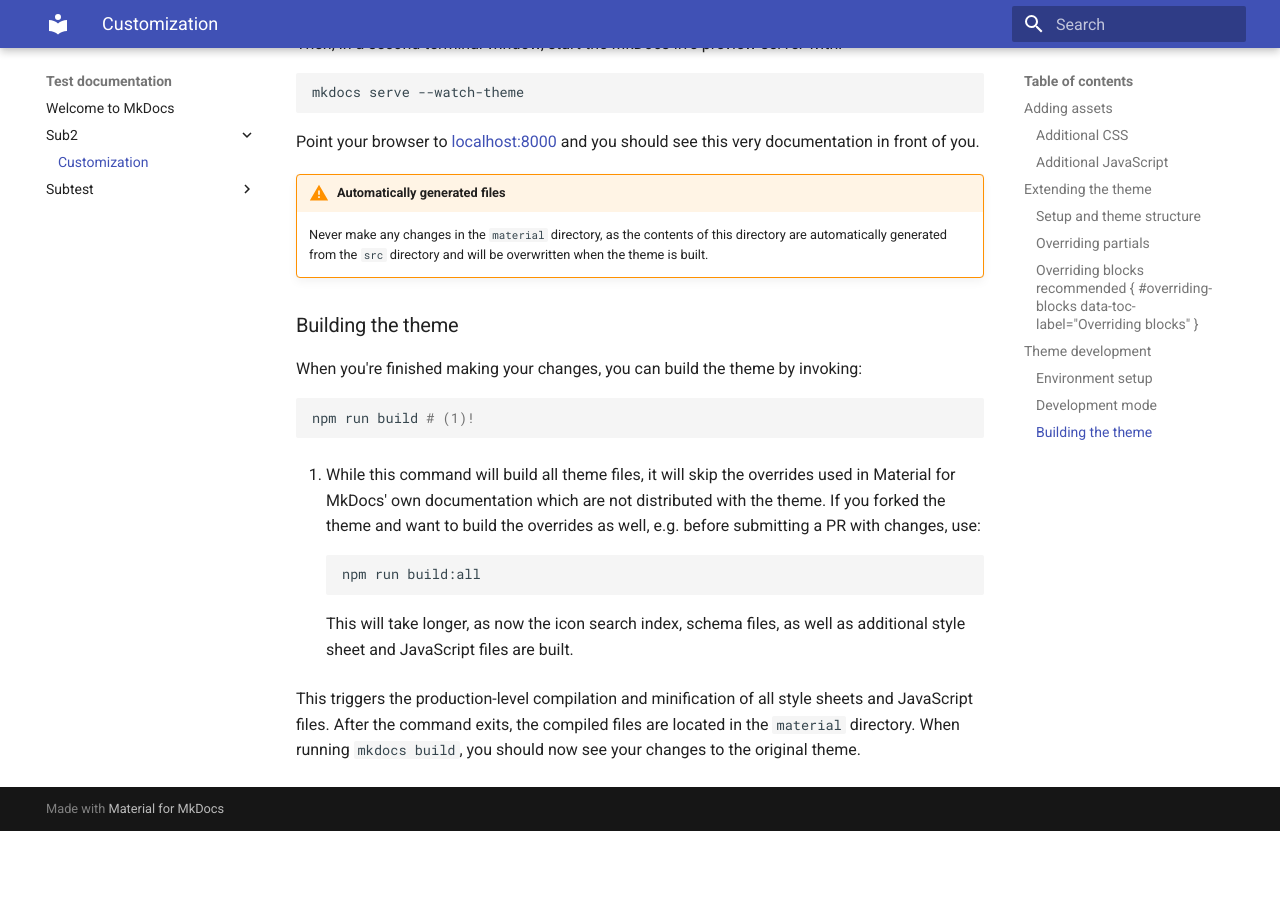
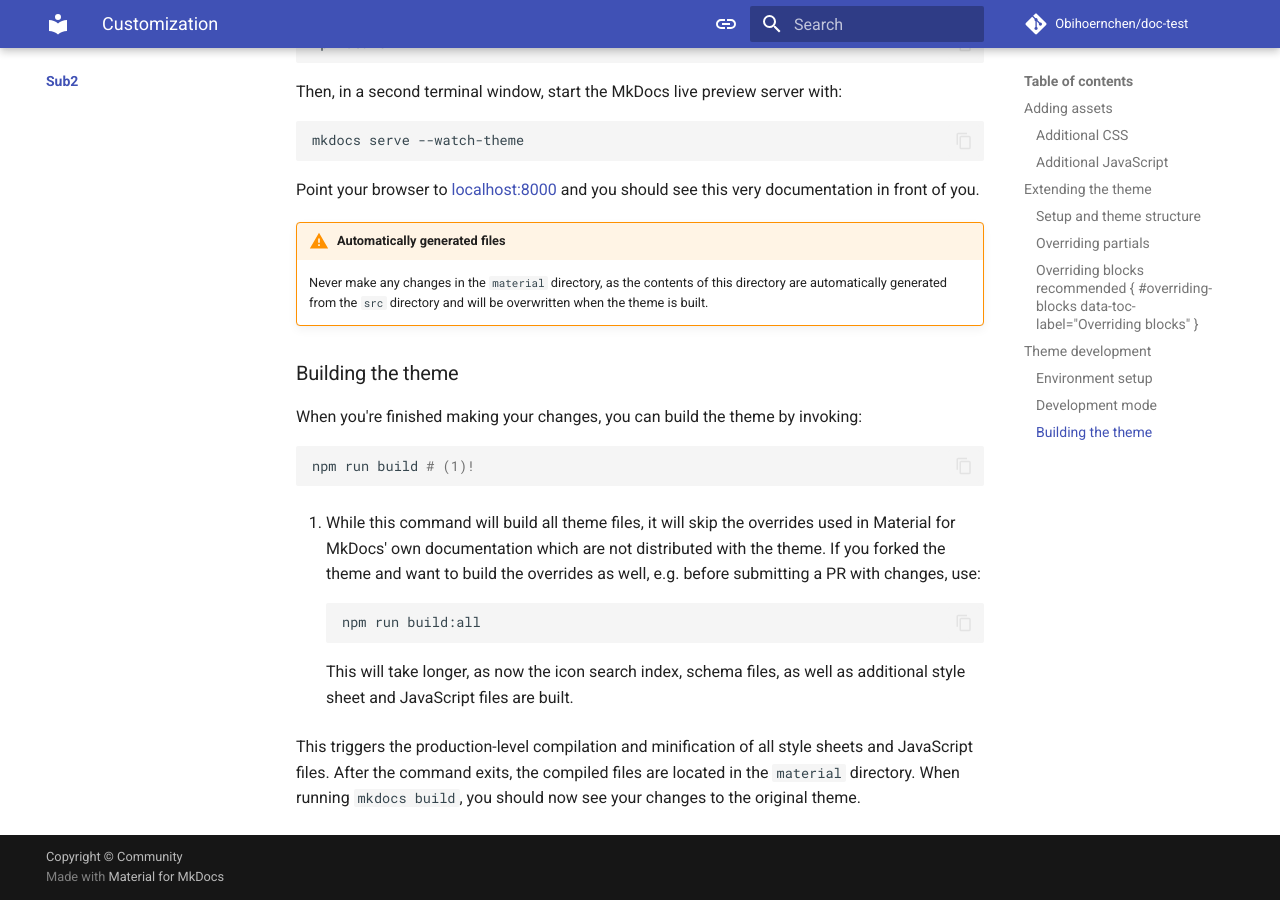
Before and after one commit to Obihoernchen/doc-test, an MkDocs documentation site: the page built from docs/sub2/index.md, in a window 1280 px wide and 900 px high, scrolled down 7100 px. Built offline with MkDocs 1.6.1 and Material for MkDocs 9.7.7, drawn with Linux system fonts in a browser that asks for light colours; comment, search, counter and statistics services are not loaded; before the commit the page ends 7931 px from its top, so only the background shows below that.

Commit message:
Enable some more features

```diff
--- a/mkdocs.yml
+++ b/mkdocs.yml
@@ -1,12 +1,48 @@
 site_name: Test documentation
 site_author: Community
-site_url: https://<gh-page-todo>
+site_url: https://obihoernchen.github.io/doc-test/
+site_description: >-
+  This is a sample documentation
+
+repo_name: Obihoernchen/doc-test
+repo_url: https://github.com/Obihoernchen/doc-test
+edit_uri: edit/main/docs/
+
+copyright: Copyright &copy; Community
 
 theme:
   name: material
   features:
+    - content.action.edit
+    - content.action.view
+    - content.code.copy
     - navigation.instant
+    - navigation.instant.progress
+    - navigation.tracking
+    - navigation.tabs
+    # - navigation.tabs.sticky
+    - navigation.sections
+    - navigation.indexes
     - navigation.top
+    - toc.follow
+    - search.suggest
+    - search.highlight
+    - search.share
+  palette:
+    - media: "(prefers-color-scheme)"
+      toggle:
+        icon: material/link
+        name: Switch to light mode
+    - media: "(prefers-color-scheme: light)"
+      scheme: default
+      toggle:
+        icon: material/toggle-switch
+        name: Switch to dark mode
+    - media: "(prefers-color-scheme: dark)"
+      scheme: slate
+      toggle:
+        icon: material/toggle-switch-off
+        name: Switch to system preference
 
 markdown_extensions:
   - admonition
```
